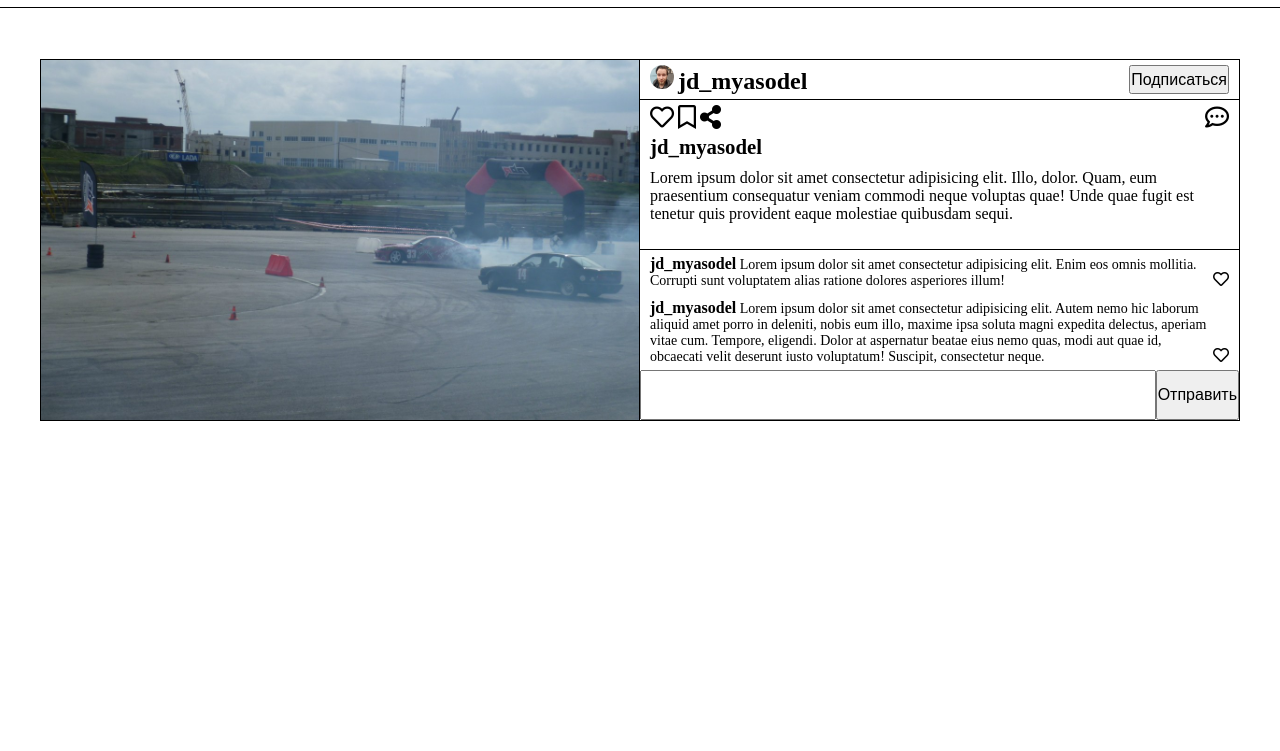
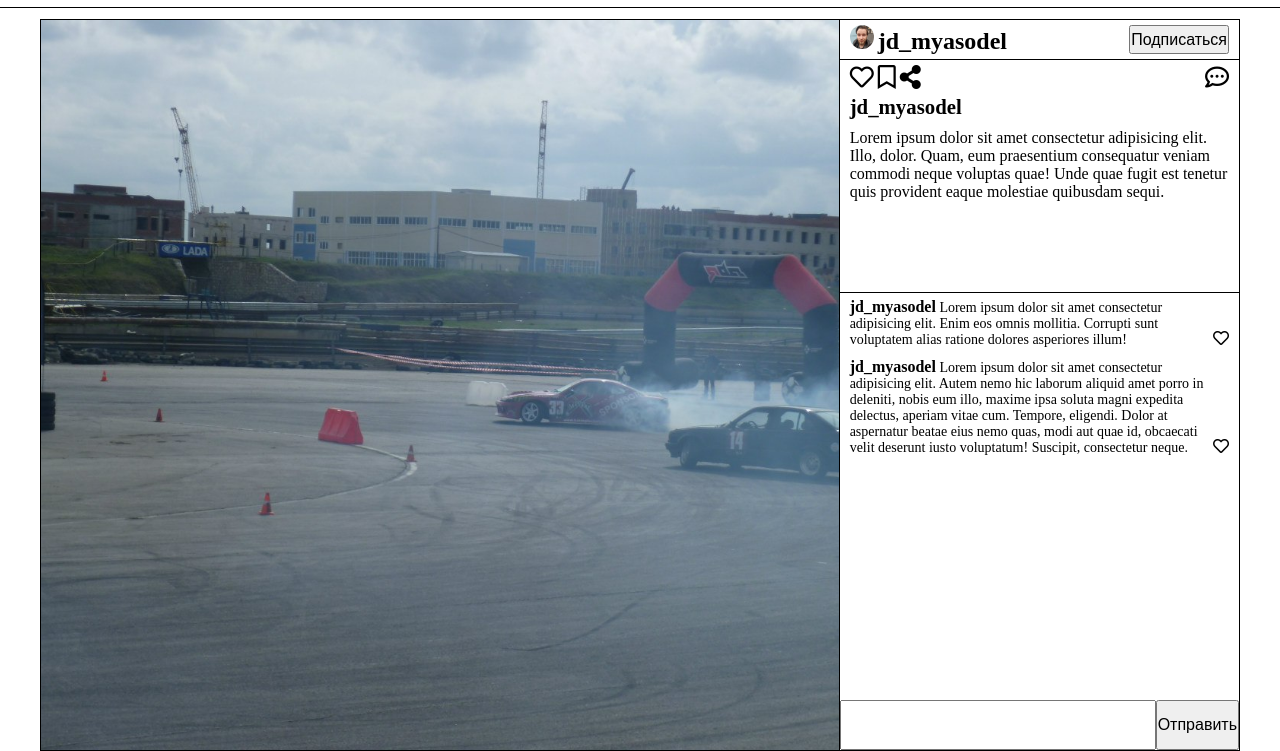
Before and after one commit to Kaifatch/kt_inst_grid, a plain HTML site: page post.html in a window 1280 px wide. Shown: the part 51-802 px from the top of the page. Drawn offline with Linux system fonts and the light colour scheme; a web font is replaced by a local one.

Commit message:
fix: fix grid gap and post page

```diff
--- a/assets/css/post.css
+++ b/assets/css/post.css
@@ -18,9 +18,8 @@ body {
     grid-template-areas:
     "header"
     "content";
-    grid-template-rows: 10% 1fr;
-    grid-template-columns: 1fr;
-    grid-gap: 30px;
+    grid-template-rows: 60px 1fr;
+    grid-gap: 10px;
     height: 100vh;
 }
 
@@ -40,8 +39,10 @@ body {
     grid-template-areas:
     "photo postDesc";
     grid-template-rows: 1fr;
-    grid-template-columns: 1fr 1fr;
+    grid-template-columns: 2fr 1fr;
     border: 1px solid #000;
+    height: 100%;
+    margin-bottom: 20px;
 }
 
 .photo {
@@ -62,7 +63,7 @@ body {
     "description"
     "comments"
     "addcomment";
-    grid-template-rows: 40px 30px 1fr 1fr 50px;
+    grid-template-rows: 40px 30px 1fr 2fr 50px;
 }
 
 .fas, .far {
--- a/assets/css/profile.css
+++ b/assets/css/profile.css
@@ -18,9 +18,8 @@ body {
     grid-template-areas:
     "header"
     "content";
-    grid-template-rows: 10% 1fr;
-    grid-template-columns: 1fr;
-    grid-gap: 30px;
+    grid-template-rows: 60px 1fr;
+    grid-gap: 10px;
     height: 100vh;
 }
 
--- a/assets/css/style.css
+++ b/assets/css/style.css
@@ -18,9 +18,8 @@ body {
     grid-template-areas:
     "header"
     "content";
-    grid-template-rows: 10% 1fr;
-    grid-template-columns: 1fr;
-    grid-gap: 30px;
+    grid-template-rows: 60px 1fr;
+    grid-gap: 10px;
     height: 100vh;
 }
 
```
